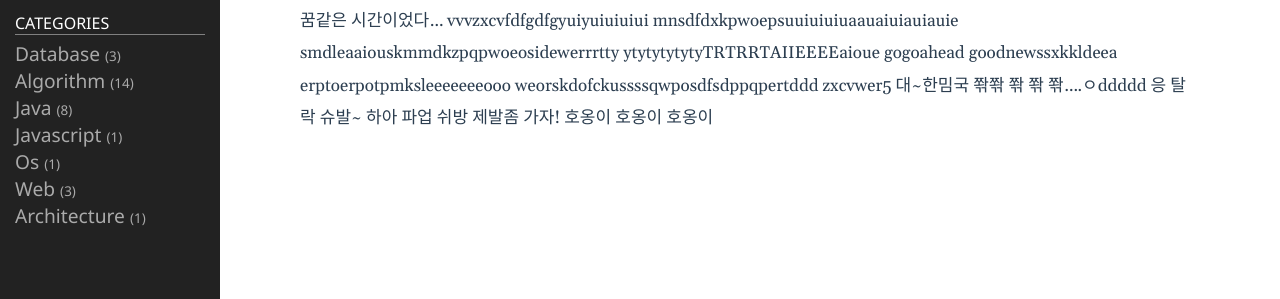
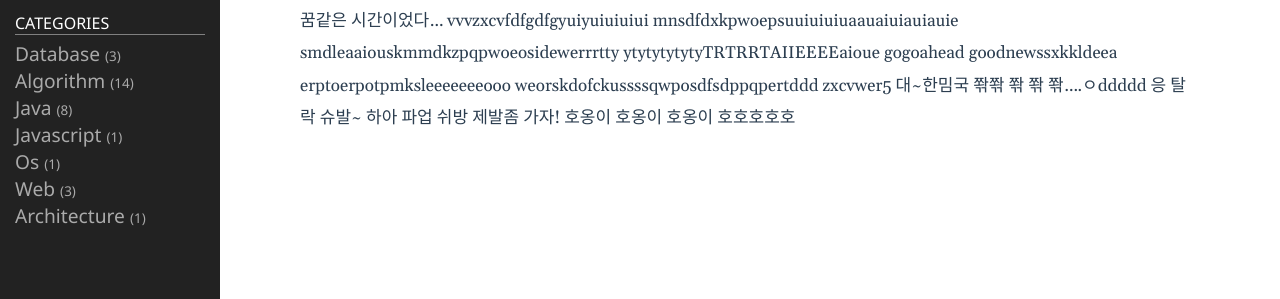
Before and after one commit to godhpjh/godhpjh.github.io, a Jekyll site: the page built from _posts/2021-10-06-stock.md, in a window 1280 px wide. Shown: the part 296-595 px from the top of the page. Built offline with Jekyll 4.4.1, drawn with Linux system fonts in a browser that asks for light colours; some of the changed text lies outside the part shown.

Commit message:
aosurodfseppweuuuu

```diff
--- a/_posts/2021-10-06-stock.md
+++ b/_posts/2021-10-06-stock.md
@@ -28,4 +28,4 @@ weorskdofckussssqwposdfsdppqpertddd
 zxcvwer5
 대~한밈국 쫚쫚 쫚 쫚 쫚....ㅇddddd
 응 탈락 슈발~ 하아 파업 쉬방
-제발좀 가자! 호옹이 호옹이 호옹이
+제발좀 가자! 호옹이 호옹이 호옹이 호호호호호
```
